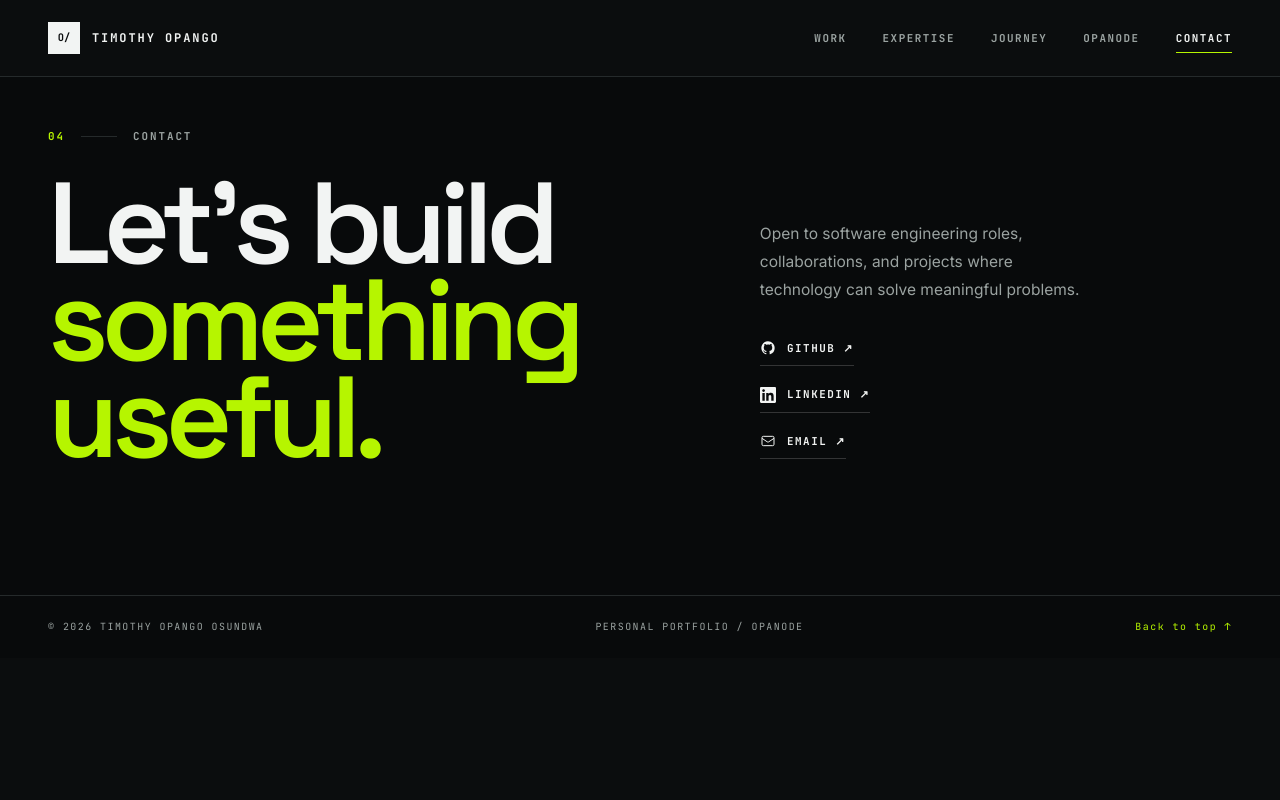
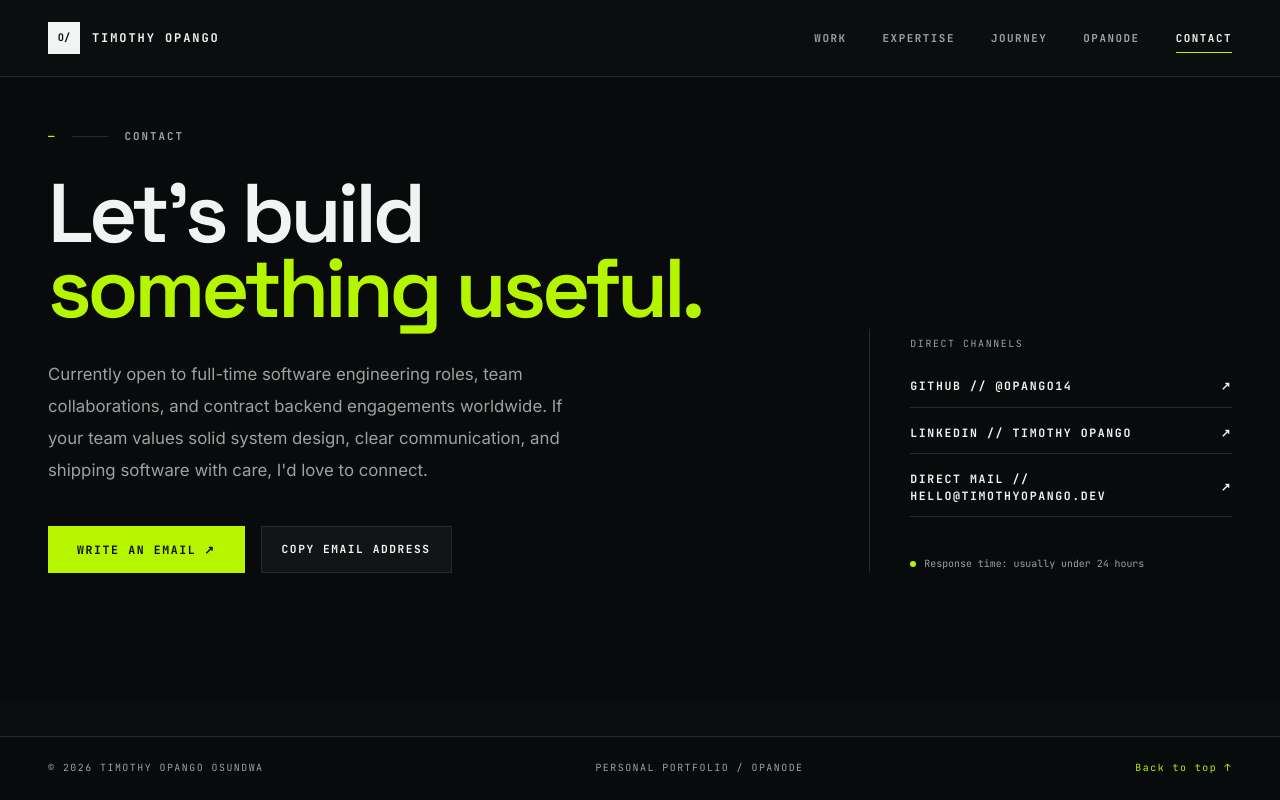
Before and after one commit to Opango14/portfolio, a React (Vite) app: page /contact in a window 1280 px wide. Built offline with nearby package versions, Linux system fonts and the light colour scheme.

Commit message:
feat: refactor layout in App component, enhance Contact section, remove HomeCTA component and related styles

```diff
--- a/src/App.tsx
+++ b/src/App.tsx
@@ -12,10 +12,10 @@ import { Work } from "./pages/Work";
 
 function App() {
   return (
-    <div className="min-h-screen bg-[var(--color-bg)] text-[var(--color-ink)]">
+    <div className="flex min-h-screen flex-col bg-[var(--color-bg)] text-[var(--color-ink)]">
       <ScrollToTop />
       <Nav />
-      <main>
+      <main className="flex-1">
         <Routes>
           <Route path="/" element={<Home />} />
           <Route path="/work" element={<Work />} />
--- a/src/components/Contact.tsx
+++ b/src/components/Contact.tsx
@@ -1,55 +1,97 @@
+import { useState } from "react";
 import { profile } from "../data/content";
 
 export function Contact() {
+  const [copied, setCopied] = useState(false);
+
+  const handleCopyEmail = () => {
+    navigator.clipboard.writeText(profile.email);
+    setCopied(true);
+    setTimeout(() => setCopied(false), 2500);
+  };
+
   return (
     <section className="bg-[var(--color-charcoal)] px-5 py-24 sm:px-8 lg:px-12 lg:py-32">
       <div className="mx-auto max-w-[1280px]">
         {/* Section label */}
         <div className="section-label">
-          <span className="section-label-index">04</span>
+          <span className="section-label-index">—</span>
           <span className="section-label-line" />
           <span>Contact</span>
         </div>
 
-        <div className="grid gap-14 lg:grid-cols-[1fr_0.72fr] lg:items-end">
-          <div>
-            <h2 className="font-display text-[clamp(3.5rem,9vw,8.5rem)] font-semibold leading-[0.84] tracking-[-0.06em] text-[var(--color-ink)]">
-              Let&apos;s build<br />
-              <em className="not-italic text-[var(--color-accent)]">something useful.</em>
+        <div className="grid gap-12 lg:grid-cols-12 lg:items-end">
+          <div className="lg:col-span-8">
+            <h2 className="font-display text-[clamp(2.8rem,6.5vw,5.5rem)] font-semibold leading-[0.9] tracking-[-0.05em] text-[var(--color-ink)]">
+              Let&apos;s build{" "}
+              <span className="text-[var(--color-accent)]">something useful.</span>
             </h2>
+
+            <p className="mt-8 max-w-[50ch] text-[1.05rem] leading-8 text-[var(--color-muted)]">
+              Currently open to full-time software engineering roles, team
+              collaborations, and contract backend engagements worldwide. If
+              your team values solid system design, clear communication, and
+              shipping software with care, I&apos;d love to connect.
+            </p>
+
+            <div className="mt-10 flex flex-wrap items-center gap-4">
+              <a
+                href={`mailto:${profile.email}`}
+                className="inline-flex items-center gap-2 border border-[var(--color-accent)] bg-[var(--color-accent)] px-7 py-3.5 font-mono text-[0.72rem] font-bold uppercase tracking-[0.14em] text-[var(--color-bg)] transition-all hover:bg-transparent hover:text-[var(--color-accent)]"
+              >
+                <span>Write an Email</span>
+                <span>↗</span>
+              </a>
+
+              <button
+                onClick={handleCopyEmail}
+                className="inline-flex items-center gap-2 border border-[var(--color-line)] bg-[var(--color-paper)] px-5 py-3.5 font-mono text-[0.7rem] font-bold uppercase tracking-[0.14em] text-[var(--color-ink)] transition-colors hover:border-[var(--color-ink)]"
+              >
+                <span>{copied ? "✓ Copied to clipboard" : "Copy Email Address"}</span>
+              </button>
+            </div>
           </div>
 
-          <div className="lg:pb-2">
-            <p className="max-w-[34ch] text-[0.97rem] leading-7 text-[var(--color-muted)]">
-              Open to software engineering roles, collaborations, and projects where technology can solve meaningful problems.
-            </p>
+          <div className="border-t border-[var(--color-line)] pt-8 lg:col-span-4 lg:border-l lg:border-t-0 lg:pl-10 lg:pt-0">
+            <span className="font-mono text-[0.62rem] uppercase tracking-[0.16em] text-[var(--color-muted)]">
+              Direct Channels
+            </span>
 
-            <div className="mt-9 flex flex-col items-start gap-5">
+            <div className="mt-6 flex flex-col gap-4 font-mono text-[0.72rem] font-bold uppercase tracking-[0.14em]">
               <a
                 href={profile.github}
                 target="_blank"
                 rel="noreferrer"
-                className="contact-link"
+                className="inline-flex items-center justify-between border-b border-[var(--color-line)] pb-3 text-[var(--color-ink)] transition-colors hover:text-[var(--color-accent)]"
               >
-                <GithubIcon />
-                GitHub ↗
+                <span>GitHub // @Opango14</span>
+                <span>↗</span>
               </a>
+
               <a
                 href={profile.linkedin}
                 target="_blank"
                 rel="noreferrer"
-                className="contact-link"
+                className="inline-flex items-center justify-between border-b border-[var(--color-line)] pb-3 text-[var(--color-ink)] transition-colors hover:text-[var(--color-accent)]"
               >
-                <LinkedinIcon />
-                LinkedIn ↗
+                <span>LinkedIn // Timothy Opango</span>
+                <span>↗</span>
               </a>
+
               <a
                 href={`mailto:${profile.email}`}
-                className="contact-link"
+                className="inline-flex items-center justify-between border-b border-[var(--color-line)] pb-3 text-[var(--color-ink)] transition-colors hover:text-[var(--color-accent)]"
               >
-                <MailIcon />
-                Email ↗
+                <span>Direct Mail // {profile.email}</span>
+                <span>↗</span>
               </a>
+            </div>
+
+            <div className="mt-8">
+              <span className="inline-flex items-center gap-2 font-mono text-[0.62rem] text-[var(--color-muted)]">
+                <span className="h-1.5 w-1.5 rounded-full bg-[var(--color-accent)]" />
+                Response time: usually under 24 hours
+              </span>
             </div>
           </div>
         </div>
@@ -57,27 +99,3 @@ export function Contact() {
     </section>
   );
 }
-
-function GithubIcon() {
-  return (
-    <svg width="16" height="16" viewBox="0 0 24 24" fill="currentColor" aria-hidden="true">
-      <path d="M12 2C6.477 2 2 6.484 2 12.017c0 4.425 2.865 8.18 6.839 9.504.5.092.682-.217.682-.483 0-.237-.008-.868-.013-1.703-2.782.605-3.369-1.343-3.369-1.343-.454-1.158-1.11-1.466-1.11-1.466-.908-.62.069-.608.069-.608 1.003.07 1.531 1.032 1.531 1.032.892 1.53 2.341 1.088 2.91.832.092-.647.35-1.088.636-1.338-2.22-.253-4.555-1.113-4.555-4.951 0-1.093.39-1.988 1.029-2.688-.103-.253-.446-1.272.098-2.65 0 0 .84-.27 2.75 1.026A9.564 9.564 0 0112 6.844c.85.004 1.705.115 2.504.337 1.909-1.296 2.747-1.027 2.747-1.027.546 1.379.202 2.398.1 2.651.64.7 1.028 1.595 1.028 2.688 0 3.848-2.339 4.695-4.566 4.943.359.309.678.92.678 1.855 0 1.338-.012 2.419-.012 2.747 0 .268.18.58.688.482A10.019 10.019 0 0022 12.017C22 6.484 17.522 2 12 2z" />
-    </svg>
-  );
-}
-
-function LinkedinIcon() {
-  return (
-    <svg width="16" height="16" viewBox="0 0 24 24" fill="currentColor" aria-hidden="true">
-      <path d="M20.447 20.452h-3.554v-5.569c0-1.328-.027-3.037-1.852-3.037-1.853 0-2.136 1.445-2.136 2.939v5.667H9.351V9h3.414v1.561h.046c.477-.9 1.637-1.85 3.37-1.85 3.601 0 4.267 2.37 4.267 5.455v6.286zM5.337 7.433c-1.144 0-2.063-.926-2.063-2.065 0-1.138.92-2.063 2.063-2.063 1.14 0 2.064.925 2.064 2.063 0 1.139-.925 2.065-2.064 2.065zm1.782 13.019H3.555V9h3.564v11.452zM22.225 0H1.771C.792 0 0 .774 0 1.729v20.542C0 23.227.792 24 1.771 24h20.451C23.2 24 24 23.227 24 22.271V1.729C24 .774 23.2 0 22.222 0h.003z" />
-    </svg>
-  );
-}
-
-function MailIcon() {
-  return (
-    <svg width="16" height="16" viewBox="0 0 24 24" fill="none" stroke="currentColor" strokeWidth="1.5" aria-hidden="true">
-      <path d="M3 8l7.89 5.26a2 2 0 002.22 0L21 8M5 19h14a2 2 0 002-2V7a2 2 0 00-2-2H5a2 2 0 00-2 2v10a2 2 0 002 2z" />
-    </svg>
-  );
-}
--- a/src/index.css
+++ b/src/index.css
@@ -145,27 +145,6 @@ button:focus-visible,
   background: rgba(255, 255, 255, 0.02);
 }
 
-/* ── Contact link ──────────────────────────────────────── */
-.contact-link {
-  display: inline-flex;
-  align-items: center;
-  gap: 0.7rem;
-  border-bottom: 1px solid rgba(242, 244, 243, 0.18);
-  padding-bottom: 0.55rem;
-  font-family: var(--font-mono);
-  font-size: 0.68rem;
-  font-weight: 700;
-  text-transform: uppercase;
-  letter-spacing: 0.14em;
-  color: var(--color-ink);
-  transition: color 180ms var(--ease-out), border-color 180ms var(--ease-out);
-}
-
-.contact-link:hover {
-  border-color: var(--color-accent);
-  color: var(--color-accent);
-}
-
 /* ── Animations ────────────────────────────────────────── */
 @keyframes reveal-up {
   from {
--- a/src/pages/Home.tsx
+++ b/src/pages/Home.tsx
@@ -1,5 +1,4 @@
 import { ArchitectureConsole } from "../components/home/ArchitectureConsole";
-import { HomeCTA } from "../components/home/HomeCTA";
 import { HomeHero } from "../components/home/HomeHero";
 import { OpanodePerspective } from "../components/home/OpanodePerspective";
 
@@ -9,7 +8,6 @@ export function Home() {
       <HomeHero />
       <ArchitectureConsole />
       <OpanodePerspective />
-      <HomeCTA />
     </>
   );
 }
```
Also changed, not shown: src/components/home/HomeCTA.tsx (deleted, +0 -102 lines).
